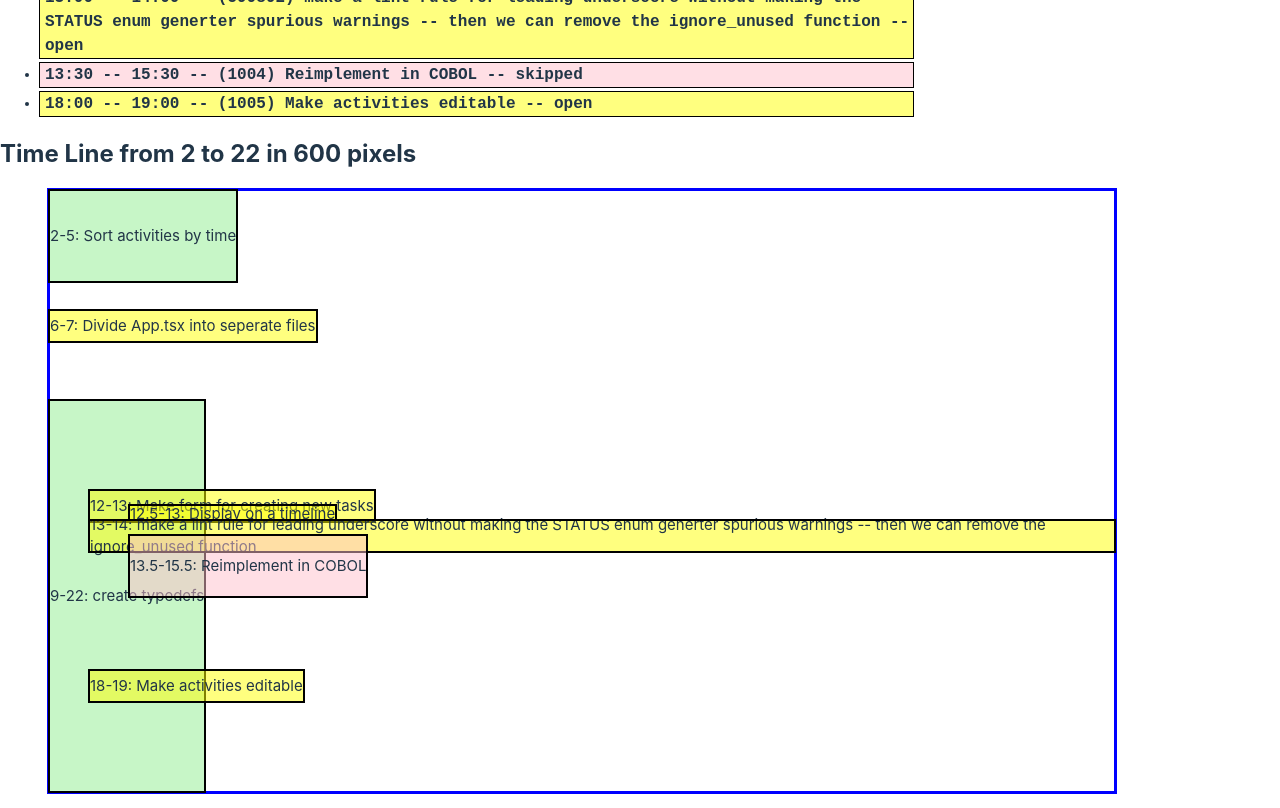
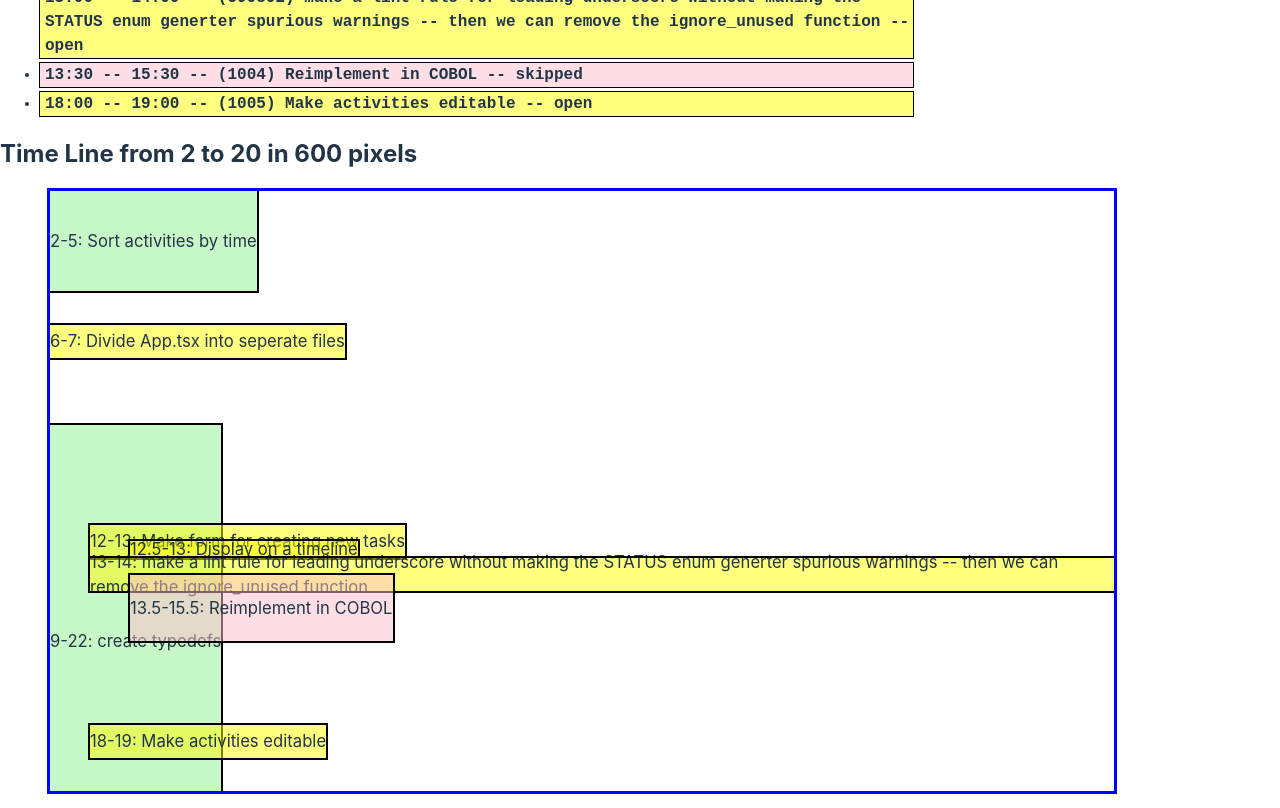
Before and after one commit to RussellBrand/timeblocking, a React (Vite) app in the folder tbbt-rt/: page / in a window 1280 px wide. Shown: the part 440-1248 px from the top of the page. Built offline with nearby package versions, Linux system fonts and the light colour scheme.

Commit message:
Clip timeline vertical overflow

```diff
--- a/tbbt-rt/src/App.css
+++ b/tbbt-rt/src/App.css
@@ -37,4 +37,5 @@
   position: relative;
   left: 50px;
   width: 80%;
+  overflow-y: hidden;
 }
--- a/tbbt-rt/src/App.tsx
+++ b/tbbt-rt/src/App.tsx
@@ -30,7 +30,7 @@ function App() {
       <DisplayTimeline
         activities={activities}
         startTime={2}
-        endTime={22}
+        endTime={20}
         height={600}
       />
     </>
```
Also changed, not shown: 1 other file (tests, documents, lock files or other folders).
